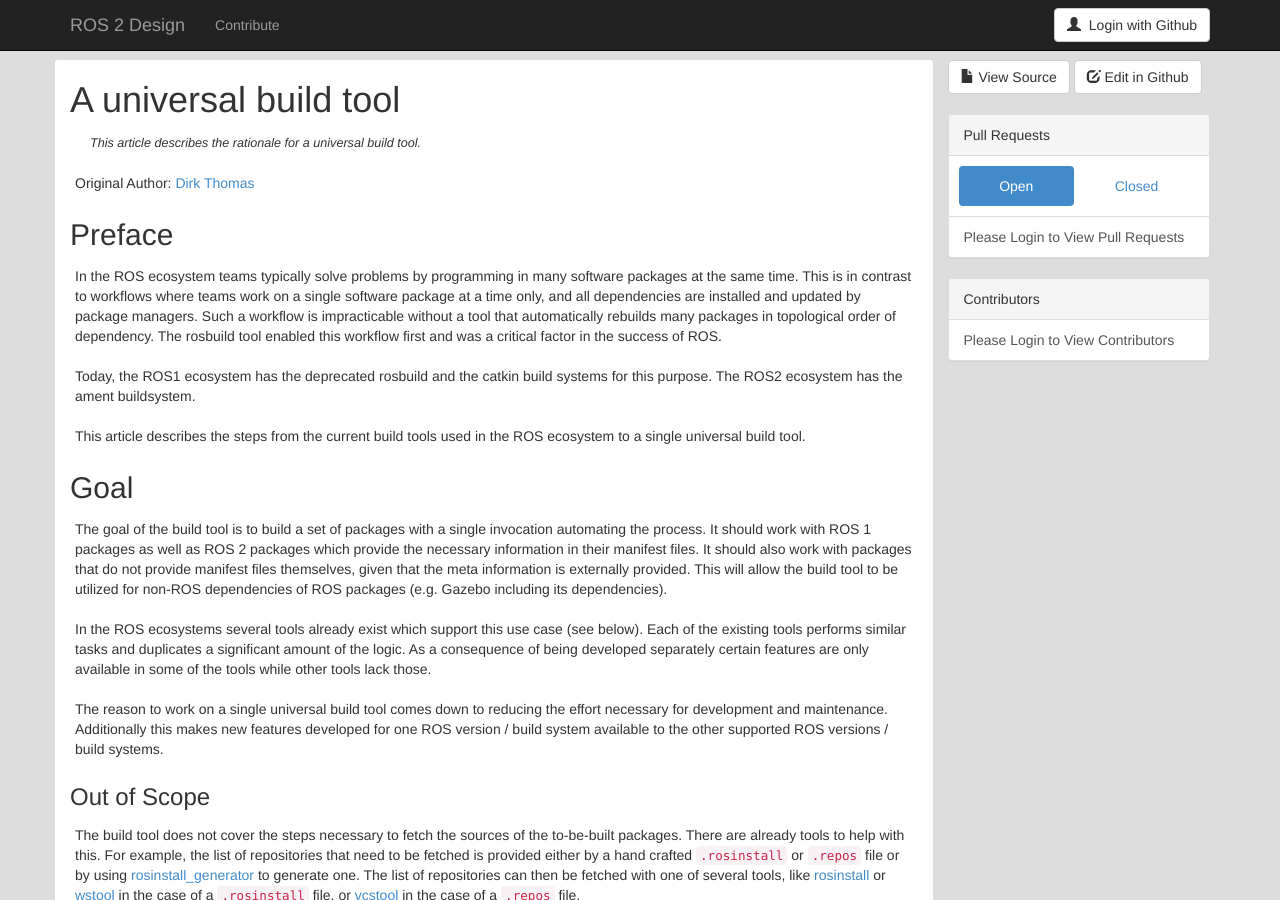
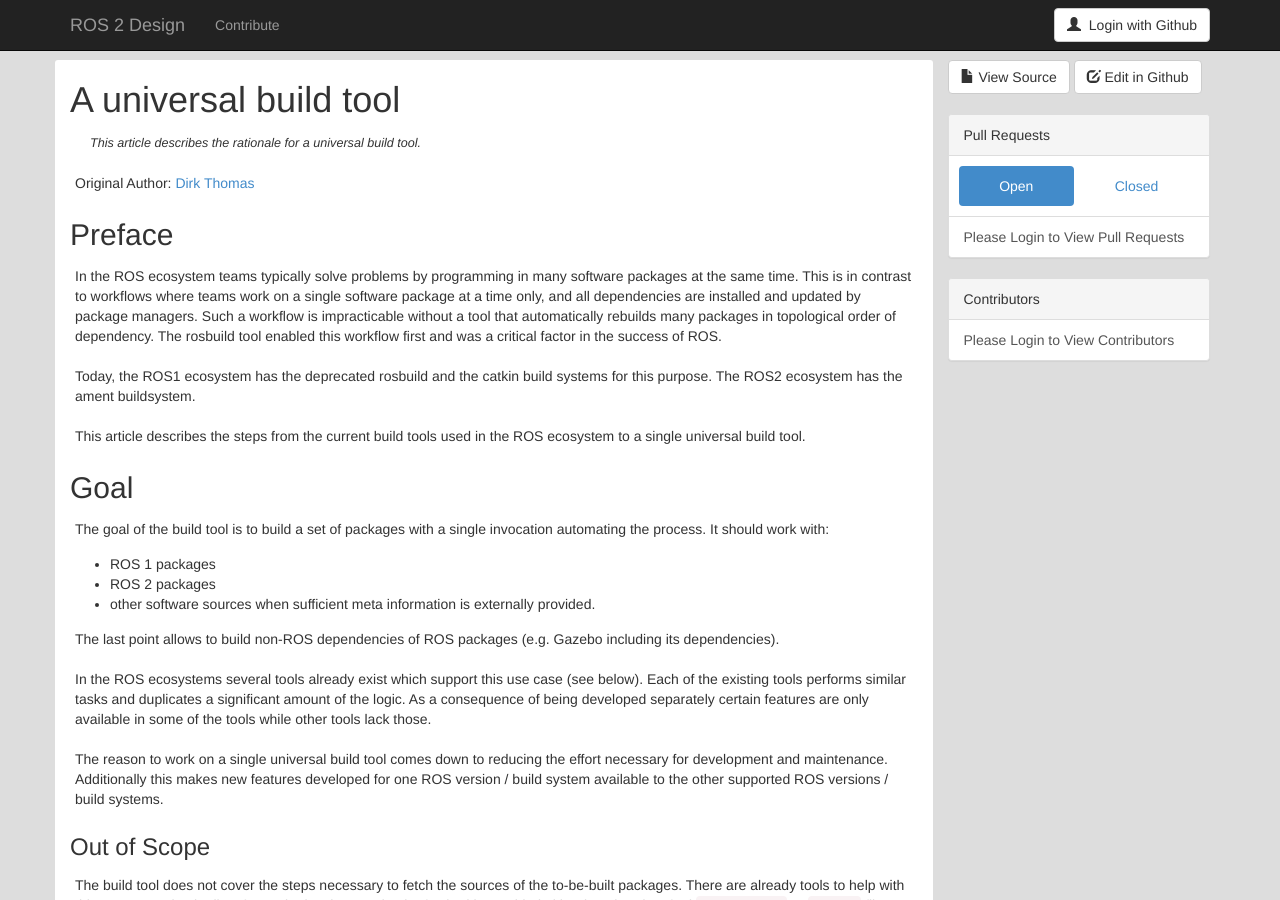
Before and after one commit to ros2/design, a Jekyll site: the page built from articles/101_build_tool.md, in a window 1280 px wide and 900 px high. Built offline with Jekyll 4.4.1, drawn with Linux system fonts in a browser that asks for light colours; nearby versions of some CDN libraries.

Commit message:
shortening of goals, less means better focus

```diff
--- a/articles/101_build_tool.md
+++ b/articles/101_build_tool.md
@@ -34,9 +34,12 @@
 ## Goal
 
 The goal of the build tool is to build a set of packages with a single invocation automating the process.
-It should work with ROS 1 packages as well as ROS 2 packages which provide the necessary information in their manifest files.
-It should also work with packages that do not provide manifest files themselves, given that the meta information is externally provided.
-This will allow the build tool to be utilized for non-ROS dependencies of ROS packages (e.g. Gazebo including its dependencies).
+It should work with:
+* ROS 1 packages
+* ROS 2 packages
+* other software sources when sufficient meta information is externally provided.
+
+The last point allows to build non-ROS dependencies of ROS packages (e.g. Gazebo including its dependencies).
 
 In the ROS ecosystems several tools already exist which support this use case (see below).
 Each of the existing tools performs similar tasks and duplicates a significant amount of the logic.
```
